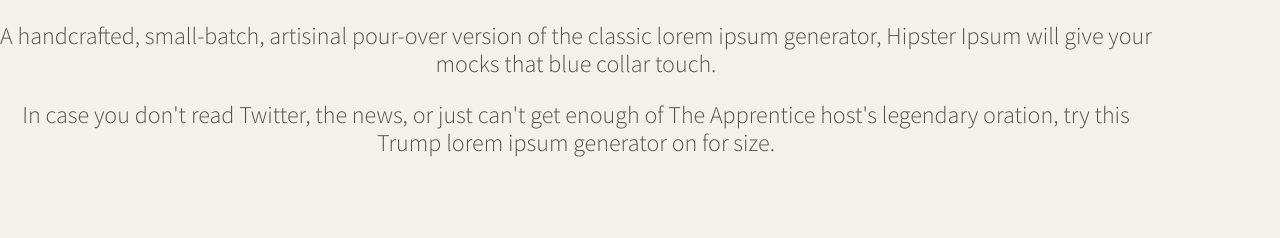
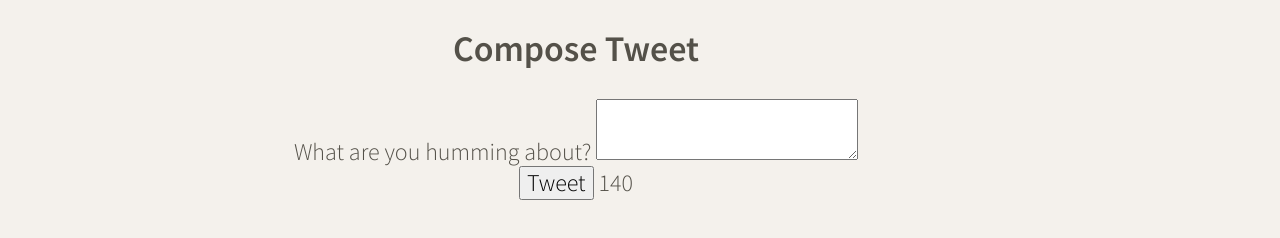
Before and after one commit to Edgarsar/Tweeter, a website: page public/index.html in a window 1280 px wide. Shown: the part 522-760 px from the top of the page. Drawn offline with nearby package versions, Linux system fonts and the light colour scheme.

Commit message:
Added the Form to the page and specified action is /tweets and method is post

```diff
--- a/public/index.html
+++ b/public/index.html
@@ -18,7 +18,9 @@
 
 
   <!-- font-awesome -->
-  <link rel="stylesheet" href="https://cdnjs.cloudflare.com/ajax/libs/font-awesome/6.1.0/css/all.min.css" integrity="sha512-10/jx2EXwxxWqCLX/hHth/vu2KY3jCF70dCQB8TSgNjbCVAC/8vai53GfMDrO2Emgwccf2pJqxct9ehpzG+MTw==" crossorigin="anonymous" referrerpolicy="no-referrer" />
+  <link rel="stylesheet" href="https://cdnjs.cloudflare.com/ajax/libs/font-awesome/6.1.0/css/all.min.css"
+    integrity="sha512-10/jx2EXwxxWqCLX/hHth/vu2KY3jCF70dCQB8TSgNjbCVAC/8vai53GfMDrO2Emgwccf2pJqxct9ehpzG+MTw=="
+    crossorigin="anonymous" referrerpolicy="no-referrer" />
 
   <!-- External JS -->
   <script src="https://ajax.googleapis.com/ajax/libs/jquery/3.4.1/jquery.min.js"></script>
@@ -50,10 +52,23 @@
 
   <!-- Page-specific (main) content here -->
   <main class="container">
+    <!-- <div>
+      <p>A handcrafted, small-batch, artisinal pour-over version of the classic lorem ipsum generator, Hipster Ipsum
+        will give your mocks that blue collar touch.</p>
+      <p>In case you don't read Twitter, the news, or just can't get enough of The Apprentice host's legendary oration,
+        try this Trump lorem ipsum generator on for size.</p>
+    </div> -->
+    <section class="new-tweet">
+      <h2>Compose Tweet</h2>
+      <form method="post" action="/tweets">
+        <label for="tweet-text">What are you humming about?</label>
+        <textarea name="text" id="tweet-text"></textarea>
         <div>
-    <p>A handcrafted, small-batch, artisinal pour-over version of the classic lorem ipsum generator, Hipster Ipsum will give your mocks that blue collar touch.</p>
-    <p>In case you don't read Twitter, the news, or just can't get enough of The Apprentice host's legendary oration, try this Trump lorem ipsum generator on for size.</p>
+          <button type="submit">Tweet</button>
+          <output name="counter" class="counter" for="tweet-text">140</output>
         </div>
+      </form>
+    </section>
   </main>
 </body>
 
--- a/server/data-files/initial-tweets.json
+++ b/server/data-files/initial-tweets.json
@@ -8,7 +8,7 @@
     "content": {
       "text": "If I have seen further it is by standing on the shoulders of giants"
     },
-    "created_at": 1647395058758
+    "created_at": 1647707002584
   },
   {
     "user": {
@@ -19,6 +19,6 @@
     "content": {
       "text": "Je pense , donc je suis"
     },
-    "created_at": 1647481458758
+    "created_at": 1647793402584
   }
 ]
```
Lines whose indentation alone changed are shown as unchanged.
